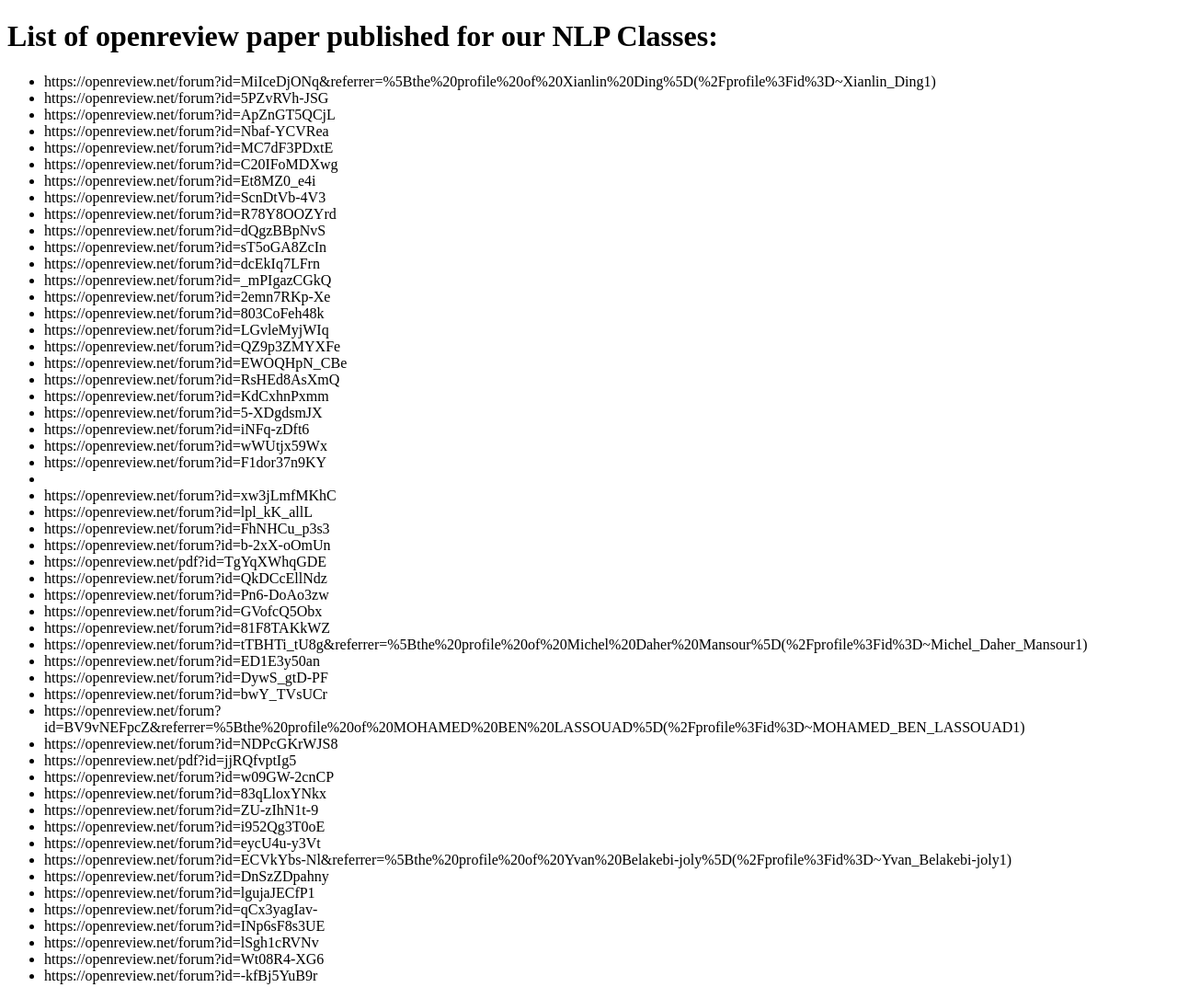
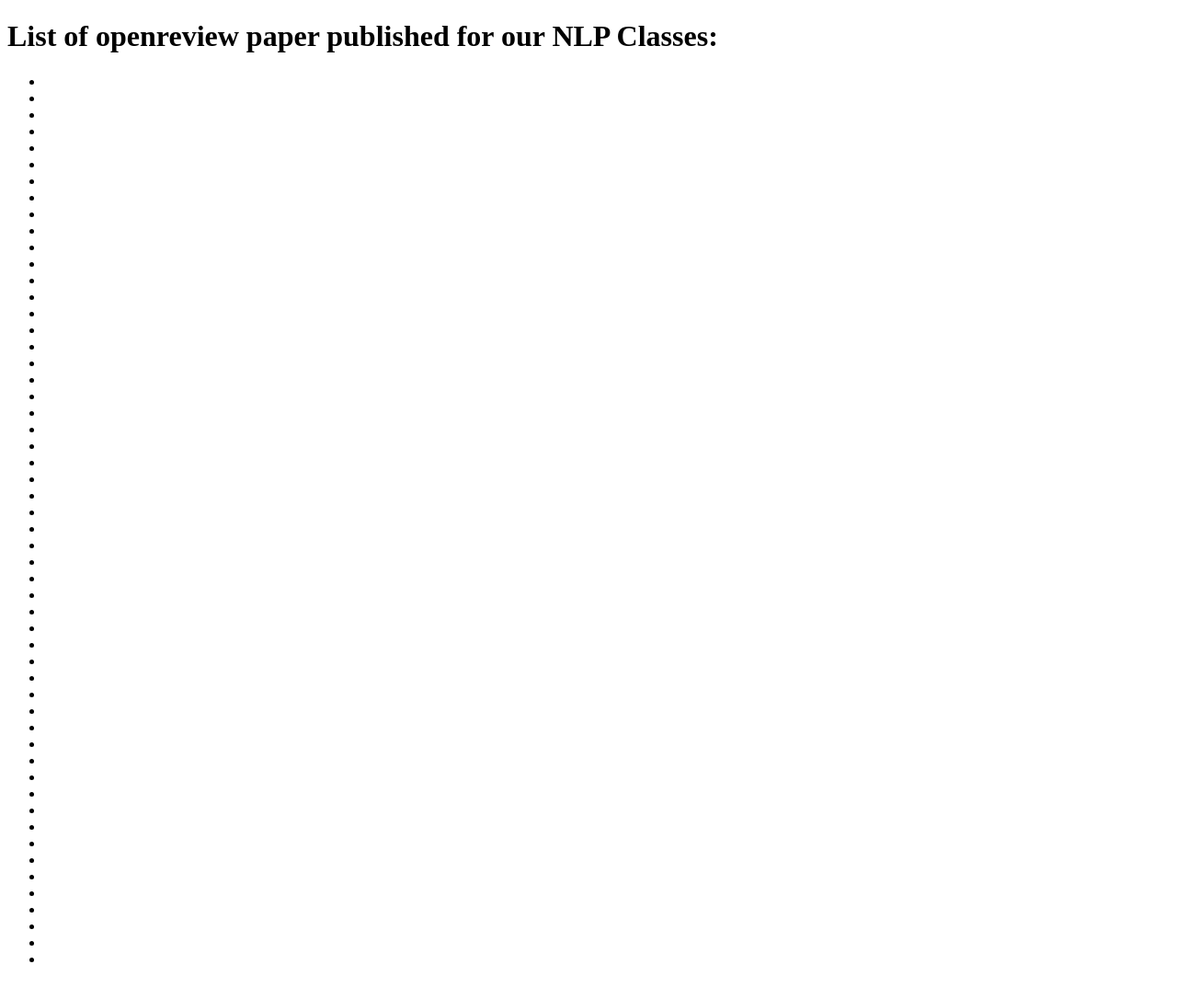
Before and after one commit to NLPClasses/NLPClasses.github.io, a plain HTML site: page index.html in a window 1280 px wide. Shown: the whole page at 92% size. Drawn offline with Linux system fonts and the light colour scheme.

Commit message:
Update index.html

```diff
--- a/index.html
+++ b/index.html
@@ -5,59 +5,59 @@
 
 <ul>
 
-  <li> https://openreview.net/forum?id=MiIceDjONq&referrer=%5Bthe%20profile%20of%20Xianlin%20Ding%5D(%2Fprofile%3Fid%3D~Xianlin_Ding1) </li>
-  <li> https://openreview.net/forum?id=5PZvRVh-JSG </li>
-  <li> https://openreview.net/forum?id=ApZnGT5QCjL </li>
-  <li> https://openreview.net/forum?id=Nbaf-YCVRea </li>
-  <li> https://openreview.net/forum?id=MC7dF3PDxtE </li>
-  <li> https://openreview.net/forum?id=C20IFoMDXwg </li>
-  <li> https://openreview.net/forum?id=Et8MZ0_e4i </li>
-  <li> https://openreview.net/forum?id=ScnDtVb-4V3 </li>
-  <li> https://openreview.net/forum?id=R78Y8OOZYrd </li>
-  <li> https://openreview.net/forum?id=dQgzBBpNvS </li>
-  <li> https://openreview.net/forum?id=sT5oGA8ZcIn </li>
-  <li> https://openreview.net/forum?id=dcEkIq7LFrn </li>
-  <li> https://openreview.net/forum?id=_mPIgazCGkQ </li>
-  <li> https://openreview.net/forum?id=2emn7RKp-Xe </li>
-  <li> https://openreview.net/forum?id=803CoFeh48k </li>
-  <li> https://openreview.net/forum?id=LGvleMyjWIq </li>
-  <li> https://openreview.net/forum?id=QZ9p3ZMYXFe </li>
-  <li> https://openreview.net/forum?id=EWOQHpN_CBe </li>
-  <li> https://openreview.net/forum?id=RsHEd8AsXmQ </li>
-  <li> https://openreview.net/forum?id=KdCxhnPxmm </li>
-  <li> https://openreview.net/forum?id=5-XDgdsmJX   </li>
-  <li> https://openreview.net/forum?id=iNFq-zDft6  </li>
- <li> https://openreview.net/forum?id=wWUtjx59Wx </li>
-  <li> https://openreview.net/forum?id=F1dor37n9KY <li>
-  <li> https://openreview.net/forum?id=xw3jLmfMKhC </li>
-  <li> https://openreview.net/forum?id=lpl_kK_allL </li>
-  <li> https://openreview.net/forum?id=FhNHCu_p3s3 </li>
-  <li> https://openreview.net/forum?id=b-2xX-oOmUn </li>
-  <li> https://openreview.net/pdf?id=TgYqXWhqGDE </li>
- <li> https://openreview.net/forum?id=QkDCcEllNdz </li>
- <li> https://openreview.net/forum?id=Pn6-DoAo3zw </li>
- <li> https://openreview.net/forum?id=GVofcQ5Obx </li>
- <li> https://openreview.net/forum?id=81F8TAKkWZ </li>
- <li> https://openreview.net/forum?id=tTBHTi_tU8g&referrer=%5Bthe%20profile%20of%20Michel%20Daher%20Mansour%5D(%2Fprofile%3Fid%3D~Michel_Daher_Mansour1) </li>
- <li> https://openreview.net/forum?id=ED1E3y50an </li>
- <li> https://openreview.net/forum?id=DywS_gtD-PF </li>
- <li> https://openreview.net/forum?id=bwY_TVsUCr </li>
- <li> https://openreview.net/forum?id=BV9vNEFpcZ&referrer=%5Bthe%20profile%20of%20MOHAMED%20BEN%20LASSOUAD%5D(%2Fprofile%3Fid%3D~MOHAMED_BEN_LASSOUAD1) </li>
- <li> https://openreview.net/forum?id=NDPcGKrWJS8 </li>
- <li> https://openreview.net/pdf?id=jjRQfvptIg5 </li>
- <li> https://openreview.net/forum?id=w09GW-2cnCP </li>
- <li> https://openreview.net/forum?id=83qLloxYNkx </li>
- <li> https://openreview.net/forum?id=ZU-zIhN1t-9 </li>
- <li> https://openreview.net/forum?id=i952Qg3T0oE </li>
- <li> https://openreview.net/forum?id=eycU4u-y3Vt </li>
- <li> https://openreview.net/forum?id=ECVkYbs-Nl&referrer=%5Bthe%20profile%20of%20Yvan%20Belakebi-joly%5D(%2Fprofile%3Fid%3D~Yvan_Belakebi-joly1) </li>
- <li> https://openreview.net/forum?id=DnSzZDpahny </li>
- <li> https://openreview.net/forum?id=lgujaJECfP1 </li>
- <li> https://openreview.net/forum?id=qCx3yagIav- </li>
- <li> https://openreview.net/forum?id=INp6sF8s3UE </li>
- <li> https://openreview.net/forum?id=lSgh1cRVNv </li>
-<li> https://openreview.net/forum?id=Wt08R4-XG6 </li>
-<li> https://openreview.net/forum?id=-kfBj5YuB9r </li>
+  <li> <link href="https://openreview.net/forum?id=MiIceDjONq" > </li>
+  <li> <link href="https://openreview.net/forum?id=5PZvRVh-JSG" > </li>
+  <li> <link href="https://openreview.net/forum?id=ApZnGT5QCjL" > </li>
+  <li> <link href="https://openreview.net/forum?id=Nbaf-YCVRea" > </li>
+  <li> <link href="https://openreview.net/forum?id=MC7dF3PDxtE" > </li>
+  <li> <link href="https://openreview.net/forum?id=C20IFoMDXwg" > </li>
+  <li> <link href="https://openreview.net/forum?id=Et8MZ0_e4i" > </li>
+  <li> <link href="https://openreview.net/forum?id=ScnDtVb-4V3" > </li>
+  <li> <link href="https://openreview.net/forum?id=R78Y8OOZYrd" > </li>
+  <li> <link href="https://openreview.net/forum?id=dQgzBBpNvS" > </li>
+  <li> <link href="https://openreview.net/forum?id=sT5oGA8ZcIn" > </li>
+  <li> <link href="https://openreview.net/forum?id=dcEkIq7LFrn" > </li>
+  <li> <link href="https://openreview.net/forum?id=_mPIgazCGkQ" > </li>
+  <li> <link href="https://openreview.net/forum?id=2emn7RKp-Xe" > </li>
+  <li> <link href="https://openreview.net/forum?id=803CoFeh48k" > </li>
+  <li> <link href="https://openreview.net/forum?id=LGvleMyjWIq" > </li>
+  <li> <link href="https://openreview.net/forum?id=QZ9p3ZMYXFe" > </li>
+  <li> <link href="https://openreview.net/forum?id=EWOQHpN_CBe" > </li>
+  <li> <link href="https://openreview.net/forum?id=RsHEd8AsXmQ" > </li>
+  <li> <link href="https://openreview.net/forum?id=KdCxhnPxmm" > </li>
+  <li> <link href="https://openreview.net/forum?id=5-XDgdsmJX">   </li>
+  <li> <link href="https://openreview.net/forum?id=iNFq-zDft6">  </li>
+ <li> <link href="https://openreview.net/forum?id=wWUtjx59Wx"> </li>
+  <li> <link href="https://openreview.net/forum?id=F1dor37n9KY"> <li>
+  <li> <link href="https://openreview.net/forum?id=xw3jLmfMKhC"> </li>
+  <li> <link href="https://openreview.net/forum?id=lpl_kK_allL"> </li>
+  <li> <link href="https://openreview.net/forum?id=FhNHCu_p3s3"> </li>
+  <li> <link href="https://openreview.net/forum?id=b-2xX-oOmUn"> </li>
+  <li> <link href="https://openreview.net/pdf?id=TgYqXWhqGDE"> </li>
+ <li> <link href="https://openreview.net/forum?id=QkDCcEllNdz"> </li>
+ <li> <link href="https://openreview.net/forum?id=Pn6-DoAo3zw"> </li>
+ <li> <link href="https://openreview.net/forum?id=GVofcQ5Obx"> </li>
+ <li> <link href="https://openreview.net/forum?id=81F8TAKkWZ"> </li>
+ <li> <link href="https://openreview.net/forum?id=tTBHTi_tU8g"> </li>
+ <li> <link href="https://openreview.net/forum?id=ED1E3y50an"> </li>
+ <li> <link href="https://openreview.net/forum?id=DywS_gtD-PF"> </li>
+ <li> <link href="https://openreview.net/forum?id=bwY_TVsUCr"> </li>
+ <li> <link href="https://openreview.net/forum?id=BV9vNEFpcZ"> </li>
+ <li> <link href="https://openreview.net/forum?id=NDPcGKrWJS8"> </li>
+ <li> <link href="https://openreview.net/pdf?id=jjRQfvptIg5"> </li>
+ <li> <link href="https://openreview.net/forum?id=w09GW-2cnCP"> </li>
+ <li> <link href="https://openreview.net/forum?id=83qLloxYNkx"> </li>
+ <li> <link href="https://openreview.net/forum?id=ZU-zIhN1t-9"> </li>
+ <li> <link href="https://openreview.net/forum?id=i952Qg3T0oE"> </li>
+ <li> <link href="https://openreview.net/forum?id=eycU4u-y3Vt"> </li>
+ <li> <link href="https://openreview.net/forum?id=ECVkYbs-Nl"> </li>
+ <li> <link href="https://openreview.net/forum?id=DnSzZDpahny"> </li>
+ <li> <link href="https://openreview.net/forum?id=lgujaJECfP1"> </li>
+ <li> <link href="https://openreview.net/forum?id=qCx3yagIav-"> </li>
+ <li> <link href="https://openreview.net/forum?id=INp6sF8s3UE"> </li>
+ <li> <link href="https://openreview.net/forum?id=lSgh1cRVNv"> </li>
+<li> <link href="https://openreview.net/forum?id=Wt08R4-XG6"> </li>
+<li> <link href="https://openreview.net/forum?id=-kfBj5YuB9r"> </li>
 
 
 </ul>
```
